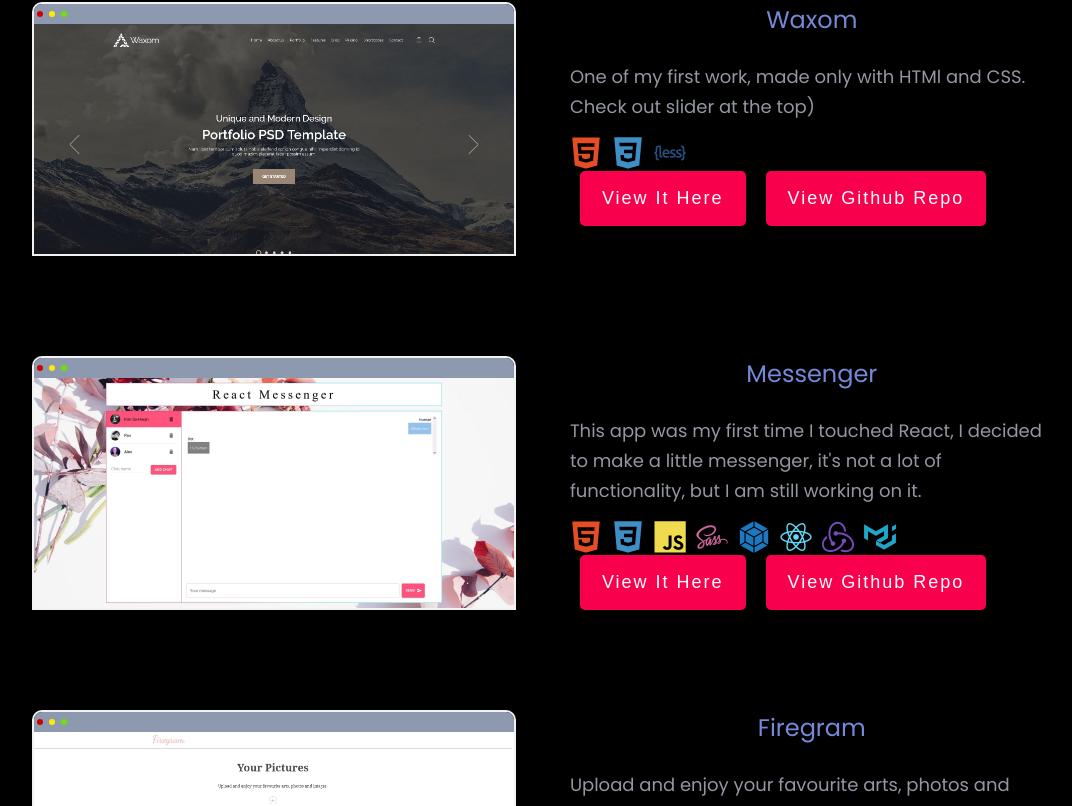
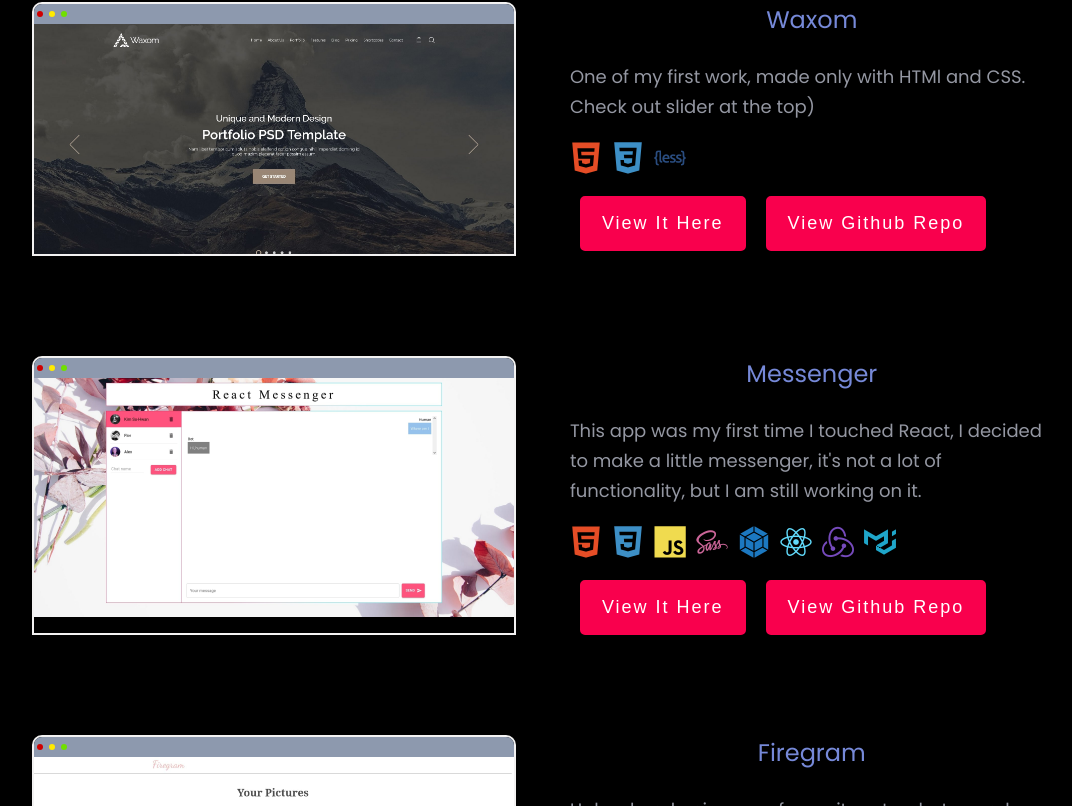
Before and after one commit to dkimd5/react-portfolio, a React (Create React App) app: page / in a window 1280 px wide. Shown: the part 1734-2540 px from the top of the page, without its empty margins (97-1169 px from the left). Built offline with nearby package versions, Linux system fonts and the light colour scheme.

Commit message:
Add margins to project card

```diff
--- a/src/components/Projects/ProjectCard/ProjectCard.css
+++ b/src/components/Projects/ProjectCard/ProjectCard.css
@@ -60,9 +60,14 @@
     margin-bottom: 25px;
 }
 
+.project__container__text p {
+    margin-bottom: 20px;
+}
+
 .project__icons {
     display: flex;
     gap: 10px;
+    margin-bottom: 20px;
 }
 
 .project__icons .devicon{
```
